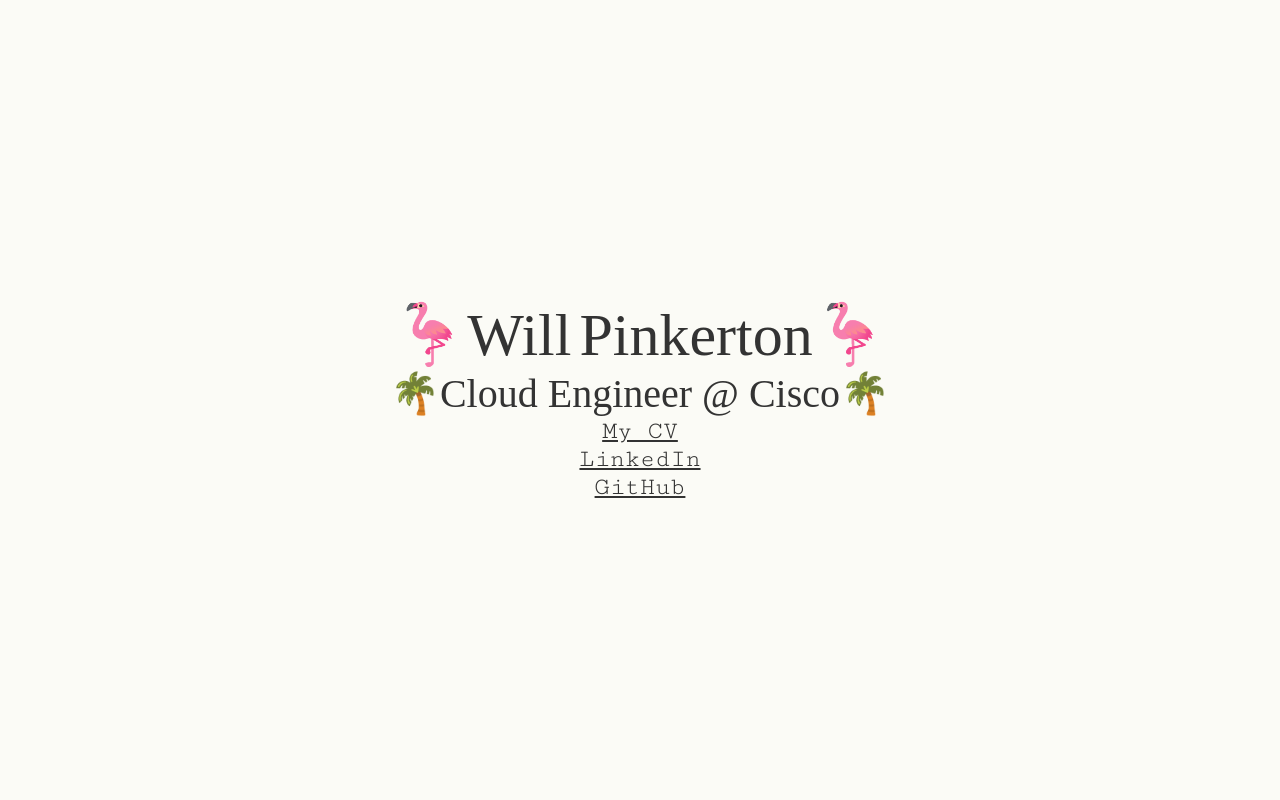
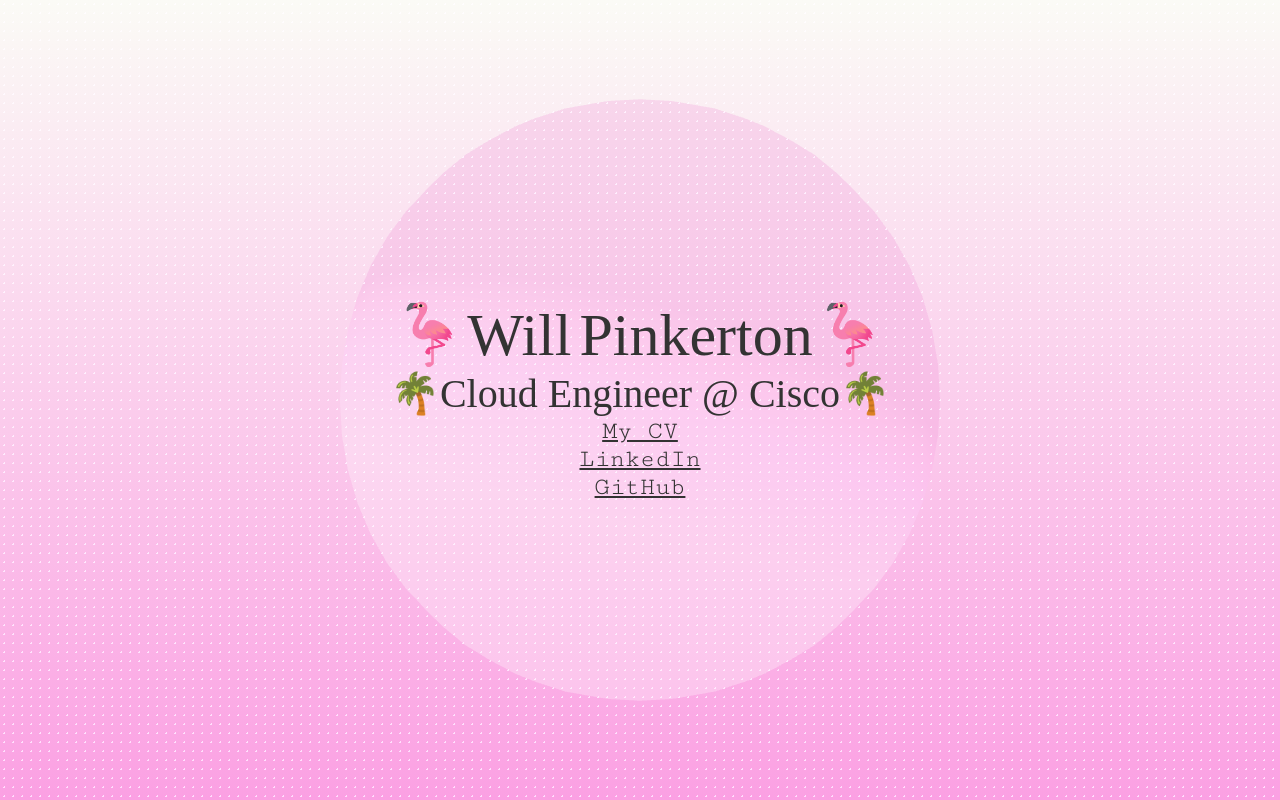
Before and after one commit to SmokeyCrab/website3, a website built with Vite: page index.html in a window 1280 px wide. Built offline with nearby package versions, Linux system fonts and the light colour scheme; a web font is replaced by a local one.

Commit message:
New site

```diff
--- a/index.html
+++ b/index.html
@@ -23,6 +23,9 @@
 </head>
 
 <body>
+  <canvas class="bg"></canvas>
+  <div class="dots"></div>
+  <script type="module" src="./src/bg.js"></script>
   <div class="flex-box-horizontal">
     <h1>
       <span class="big">🦩Will</span>
--- a/package.json
+++ b/package.json
@@ -13,6 +13,7 @@
     "vite": "^6.1.0"
   },
   "dependencies": {
+    "lodash-es": "^4.17.21",
     "three": "^0.173.0"
   }
 }
--- /dev/null
+++ b/src/bg.js
@@ -0,0 +1,103 @@
+import * as THREE from "three";
+import { throttle } from "lodash-es";
+
+// Canvas
+const canvas = document.querySelector("canvas.bg");
+
+// Scene
+const scene = new THREE.Scene();
+
+// Sizes
+const sizes = {
+  width: window.innerWidth,
+  height: window.innerHeight,
+};
+
+//////////////////////////////////////////
+
+// MATERIAL
+const material = new THREE.MeshStandardMaterial({
+  roughness: 0,
+  metalness: 0,
+  transparent: true,
+  opacity: 0.3,
+});
+material.color = new THREE.Color(0xffffff);
+//material.roughness = 0;
+//material.metalness = 1;
+
+// GEOMETRIES
+const geometrySphere = new THREE.SphereGeometry(0.5, 32, 32);
+
+// MESHES
+const sphere = new THREE.Mesh(geometrySphere, material);
+
+sphere.position.x = 0;
+
+scene.add(sphere);
+
+const camera = new THREE.PerspectiveCamera(
+  75, // FOV
+  sizes.width / sizes.height, // aspect ratio
+  0.1, // near
+  100, // far
+);
+camera.position.x = 0;
+camera.position.y = 0;
+camera.position.z = 1;
+scene.add(camera);
+
+// Lights
+// Point light
+const ambientLight = new THREE.AmbientLight(0xfba0e3, 2.875);
+scene.add(ambientLight);
+
+// Directional light
+const directionalLight = new THREE.DirectionalLight(0xfbfbf6, 5);
+directionalLight.position.set(0, -3, 0);
+directionalLight.castShadow = false;
+scene.add(directionalLight);
+
+
+const renderer = new THREE.WebGLRenderer({
+  canvas: canvas,
+  antialias: true,
+  alpha: true,
+});
+renderer.setSize(sizes.width, sizes.height);
+renderer.setPixelRatio(Math.min(window.devicePixelRatio, 2));
+renderer.render(scene, camera);
+
+const clock = new THREE.Clock();
+
+window.addEventListener(
+  "resize",
+  throttle(
+    () => {
+      camera.aspect = window.innerWidth / window.innerHeight;
+      camera.updateProjectionMatrix();
+      renderer.setSize(window.innerWidth, window.innerHeight);
+      renderer.setPixelRatio(window.devicePixelRatio);
+    },
+    500,
+    { trailing: true },
+  ),
+);
+
+const tick = () => {
+  const elapsedTime = clock.getElapsedTime();
+
+  // Update objects
+
+  directionalLight.position.x = Math.cos(elapsedTime / 2);
+  directionalLight.position.z = Math.sin(elapsedTime / 2);
+  directionalLight.target = sphere;
+
+  // Render
+  renderer.render(scene, camera);
+
+  // Call tick again on the next frame
+  window.requestAnimationFrame(tick);
+};
+
+tick();
--- a/src/style.css
+++ b/src/style.css
@@ -1,6 +1,5 @@
 html,
 body {
-  background-color: #fbfbf6;
   overflow: hidden;
   position: relative;
   height: 100%;
@@ -12,6 +11,15 @@
   justify-content: center;
   flex-direction: column;
   text-align: center;
+}
+
+canvas {
+  background-image: linear-gradient(#fbfbf6, #fba0e3);
+  position: fixed;
+  top: 0;
+  left: 0;
+  color: #000;
+  z-index: -1;
 }
 
 h1 {
@@ -50,4 +58,28 @@
   align-items: center;
   justify-content: center;
   flex-direction: column;
+  z-index: 11;
 }
+
+.dots {
+  position: absolute;
+  top: 0;
+  left: 0;
+  width: 100%;
+  height: 100%;
+  z-index: 10;
+  mix-blend-mode: screen;
+  --circle_w: 2px;
+  --m_bet_circle: 7px;
+  --circle_color: #fba0e3;
+  --bg_color: transparent;
+  --A: calc(var(--circle_w) + var(--m_bet_circle));
+  --B: calc(var(--circle_w) / 2);
+  background: 0 0 / var(--A) var(--A)
+      radial-gradient(
+        circle at center,
+        var(--circle_color) var(--B),
+        var(--bg_color) var(--B)
+      ),
+    center/cover no-repeat;
+}
```
Also changed, not shown: 2 other files.
